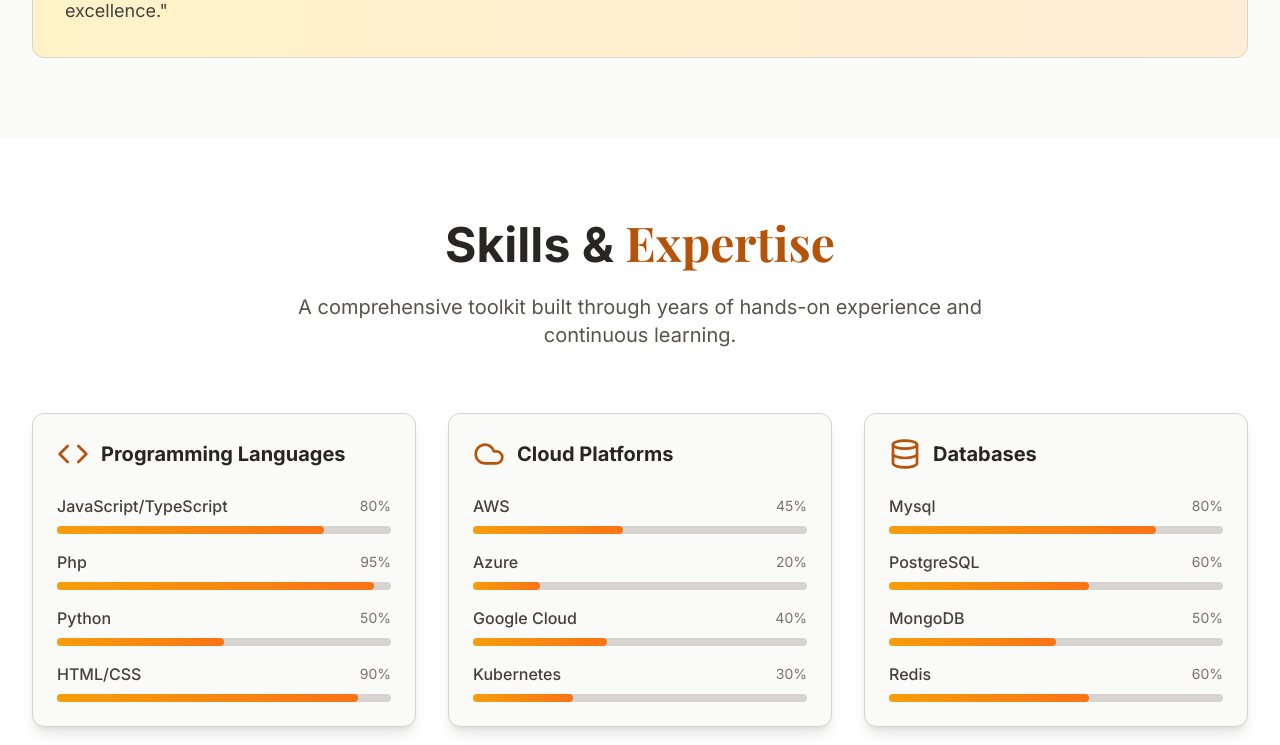
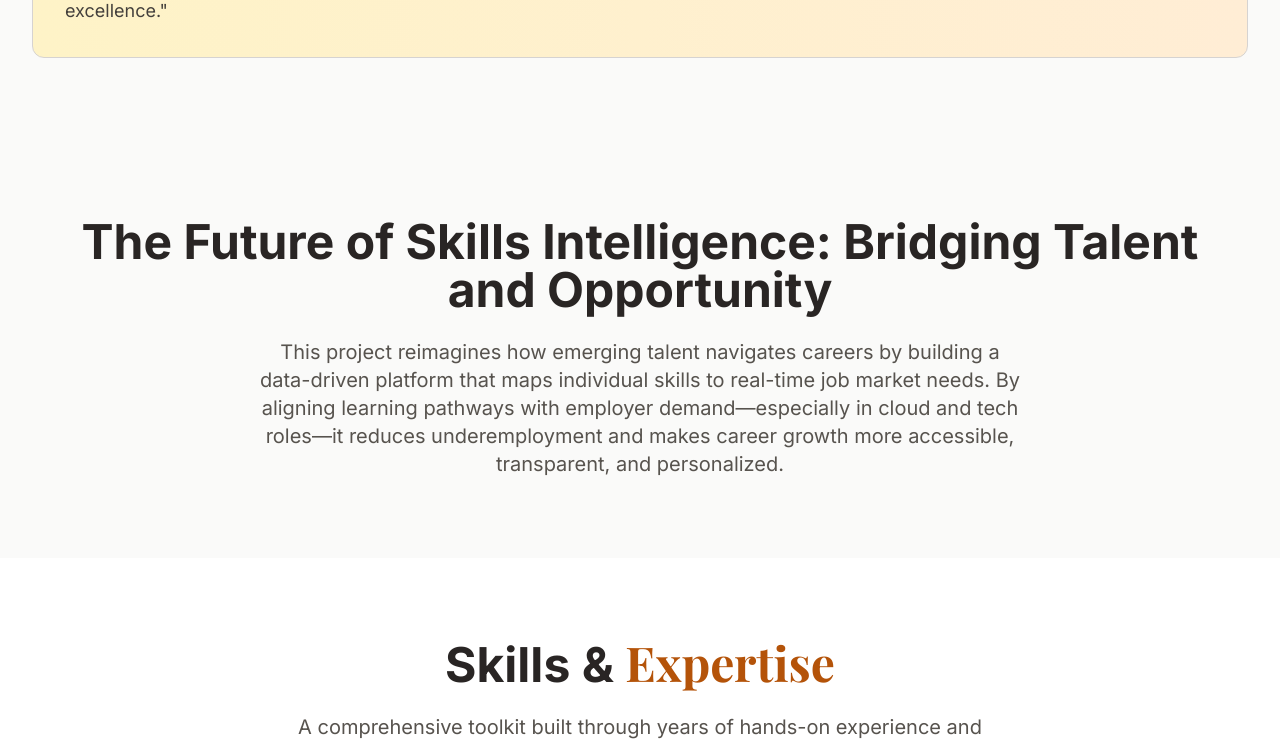
Before and after one commit to holynation/portfolio, a React (Vite) app: page / in a window 1280 px wide. Shown: the part 1740-2485 px from the top of the page. Built offline with nearby package versions, Linux system fonts and the light colour scheme.

Commit message:
feat: Added project idea to the portfolio

```diff
--- a/src/App.tsx
+++ b/src/App.tsx
@@ -2,6 +2,7 @@ import React, { useState, useEffect } from 'react';
 import Header from './components/Header';
 import Hero from './components/Hero';
 import About from './components/About';
+import ProjectIdea from './components/ProjectIdea';
 import Skills from './components/Skills';
 import Projects from './components/Projects';
 import Contact from './components/Contact';
@@ -101,6 +102,9 @@ function App() {
       <Header darkMode={darkMode} toggleDarkMode={toggleDarkMode} />
       <Hero darkMode={darkMode} />
       <About darkMode={darkMode} />
+      <ProjectIdea
+        darkMode={darkMode}
+      />
       <Skills darkMode={darkMode} />
       <Projects darkMode={darkMode} />
       <Contact darkMode={darkMode} />
--- a/src/components/Header.tsx
+++ b/src/components/Header.tsx
@@ -13,6 +13,7 @@ const Header: React.FC<HeaderProps> = ({ darkMode, toggleDarkMode }) => {
   const navigation = [
     { name: 'Home', href: '#hero' },
     { name: 'About', href: '#about' },
+    { name: 'Project Idea', href: '#project-idea' },
     { name: 'Skills', href: '#skills' },
     { name: 'Projects', href: '#projects' },
     { name: 'Contact', href: '#contact' },
@@ -20,7 +21,7 @@ const Header: React.FC<HeaderProps> = ({ darkMode, toggleDarkMode }) => {
 
   useEffect(() => {
     const handleScroll = () => {
-      const sections = ['hero', 'about', 'skills', 'projects', 'contact'];
+      const sections = ['hero', 'about', 'project-idea', 'skills', 'projects', 'contact'];
       const scrollPosition = window.scrollY + 100;
 
       for (const section of sections) {
--- /dev/null
+++ b/src/components/ProjectIdea.tsx
@@ -0,0 +1,33 @@
+import React from 'react';
+
+interface ProjectIdeaProps {
+  darkMode: boolean;
+}
+
+const ProjectIdea: React.FC<ProjectIdeaProps> = ({ darkMode }) => {
+
+    const content = {
+        title: "The Future of Skills Intelligence: Bridging Talent and Opportunity",
+        pitch: "This project reimagines how emerging talent navigates careers by building a data-driven platform that maps individual skills to real-time job market needs. By aligning learning pathways with employer demand—especially in cloud and tech roles—it reduces underemployment and makes career growth more accessible, transparent, and personalized."
+    }
+  return (
+    <section id="project-idea" className={`py-20 ${
+      darkMode ? 'bg-stone-900' : 'bg-stone-50'
+    }`}>
+      <div className="max-w-7xl mx-auto px-4 sm:px-6 lg:px-8 text-center">
+        <h2 className={`text-4xl md:text-5xl font-bold mb-6 ${
+          darkMode ? 'text-stone-100' : 'text-stone-800'
+        }`}>
+          {content.title}
+        </h2>
+        <p className={`text-xl max-w-3xl mx-auto ${
+          darkMode ? 'text-stone-400' : 'text-stone-600'
+        }`}>
+          {content.pitch}
+        </p>
+      </div>
+    </section>
+  );
+};
+
+export default ProjectIdea;
```
